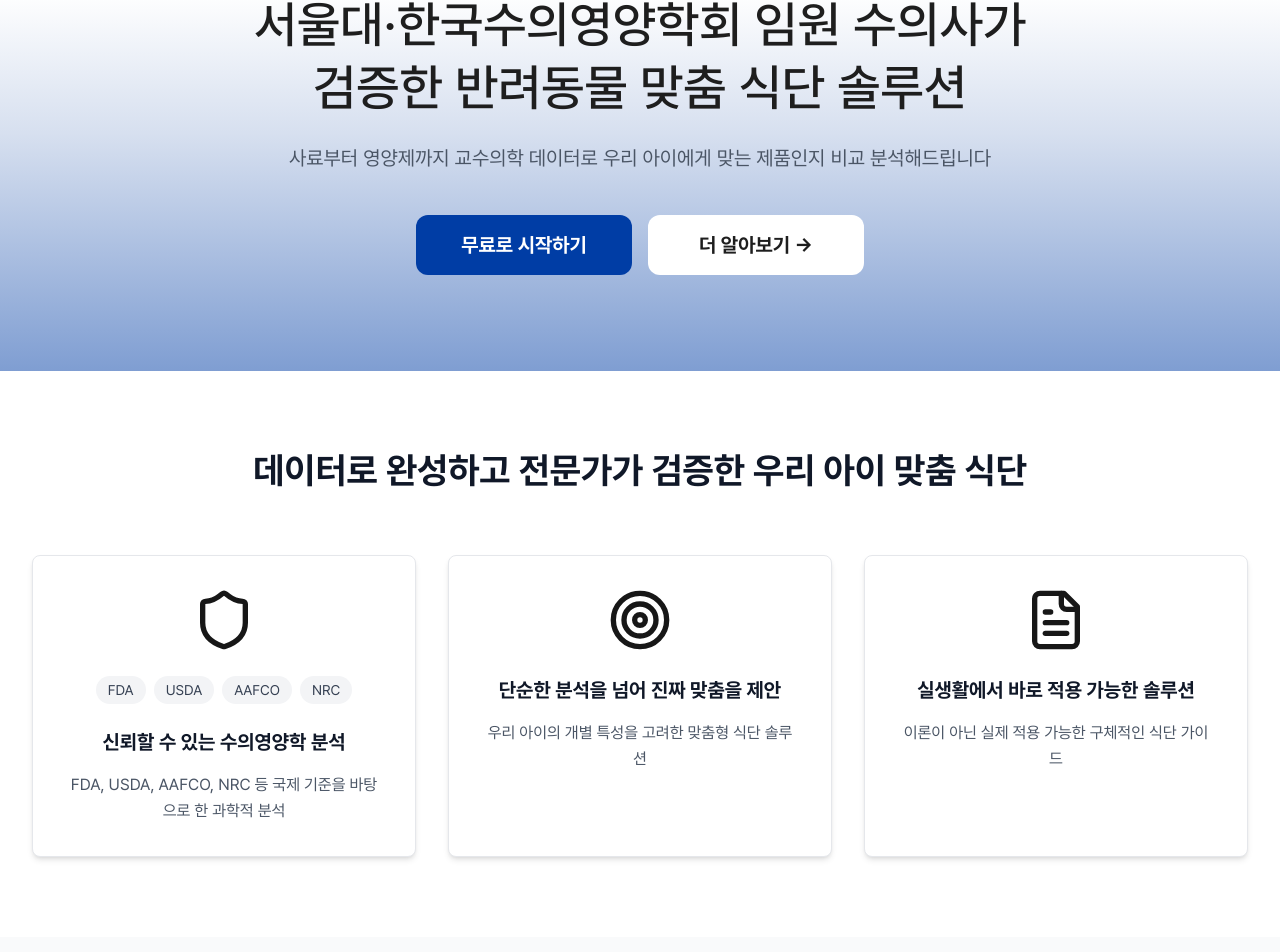
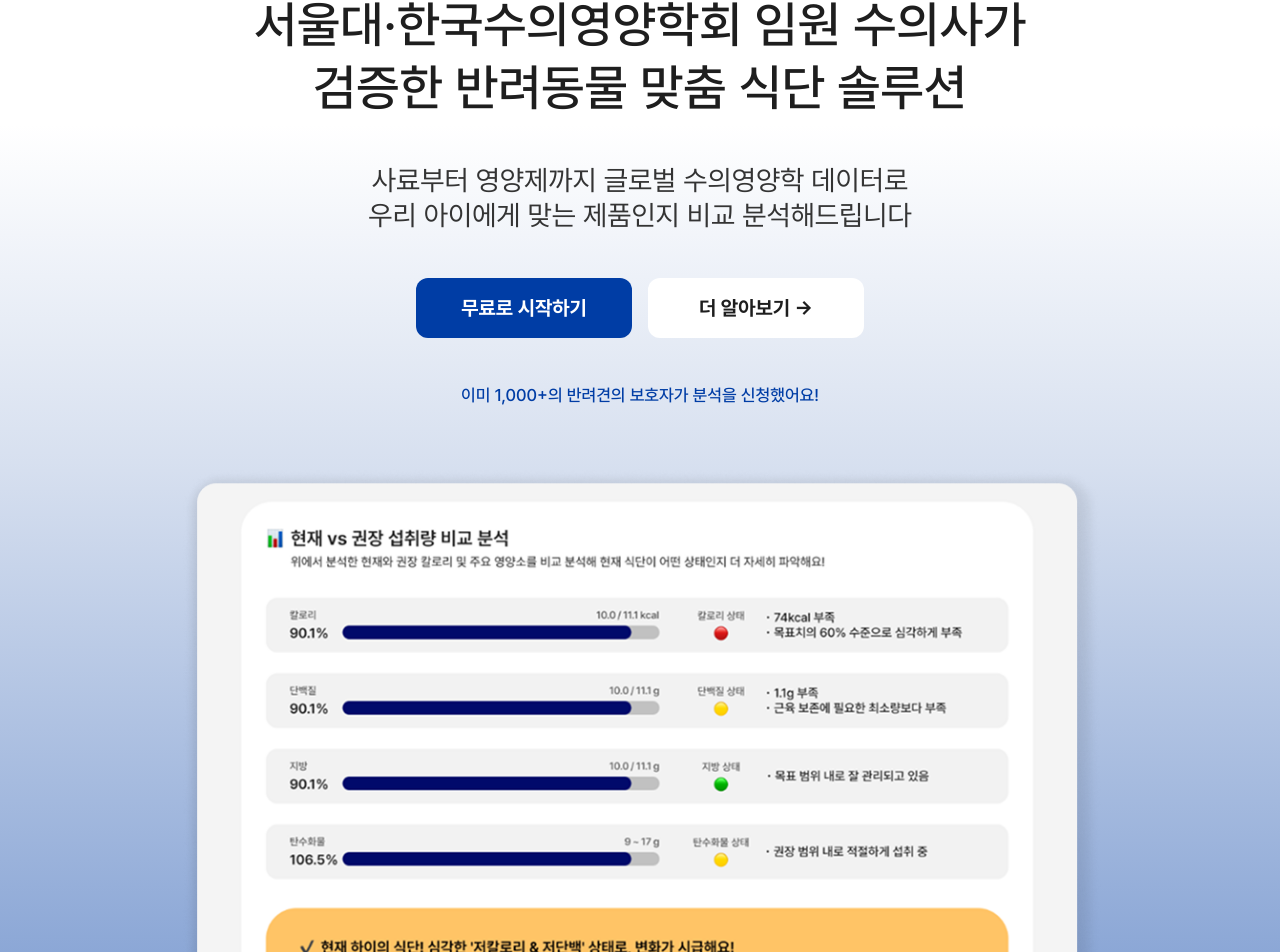
Before and after one commit to SeokHoChoi/test-jelly-univ-fe, a Next.js app: page /home in a window 1280 px wide. Shown: the part 168-1120 px from the top of the page. Built offline with nearby package versions, Linux system fonts and the light colour scheme.

Commit message:
feat: 홈 > heroSection 간격 조정

```diff
--- a/src/components/home/HeroSection.tsx
+++ b/src/components/home/HeroSection.tsx
@@ -1,10 +1,11 @@
 import Link from 'next/link';
+import Image from 'next/image';
 import Text from '@/components/common/Text';
 import Button from '@/components/common/Button';
 
 const HeroSection = () => {
   return (
-    <section className="py-16 md:py-24" style={{
+    <section className="relative py-16 md:py-24" style={{
       background: 'linear-gradient(to top, rgba(0, 61, 165, 0.5) 0%, rgba(121, 151, 203, 0.3) 50%, rgba(255, 255, 255, 0.2) 80%, rgba(255, 255, 255, 0) 90%, transparent 100%)'
     }}>
       <div className="max-w-6xl mx-auto px-4 sm:px-6 lg:px-8">
@@ -21,8 +22,9 @@ const HeroSection = () => {
             </span>
           </h1>
 
-          <p className="text-lg md:text-xl text-gray-600 mb-10 max-w-4xl mx-auto leading-relaxed">
-            사료부터 영양제까지 교수의학 데이터로 우리 아이에게 맞는 제품인지 비교 분석해드립니다
+          <p className="text-[15px] md:text-[28px] text-[#343434] font-normal my-[30px] md:my-[45px] max-w-4xl mx-auto leading-tight">
+            사료부터 영양제까지 글로벌 수의영양학 데이터로<br />
+            우리 아이에게 맞는 제품인지 비교 분석해드립니다
           </p>
 
           <div className="flex flex-row gap-3 sm:gap-4 justify-center max-w-md mx-auto px-[61.5px] sm:px-0">
@@ -41,7 +43,31 @@ const HeroSection = () => {
               <Link href="#service">더 알아보기 →</Link>
             </Button>
           </div>
+
+          <p className="text-[9px] md:text-[17px] text-[#003DA5] font-medium mt-[30px] md:mt-[45px] mb-[30px] md:mb-[60px] text-center">
+            이미 1,000+의 반려견의 보호자가 분석을 신청했어요!
+          </p>
         </div>
+      </div>
+
+      {/* 하단 데코레이션 이미지 */}
+      <div className="w-full flex justify-center -mb-16 md:-mb-24">
+        <Image
+          src="/img/home/hero-bg-mobile.png"
+          alt="Hero background decoration"
+          width={327}
+          height={100}
+          className="block md:hidden h-auto"
+          priority
+        />
+        <Image
+          src="/img/home/hero-bg-desktop.png"
+          alt="Hero background decoration"
+          width={922}
+          height={200}
+          className="hidden md:block h-auto"
+          priority
+        />
       </div>
     </section>
   );
```
Also changed, not shown: public/img/home/hero-bg-desktop.png (added), public/img/home/hero-bg-mobile.png (added).
